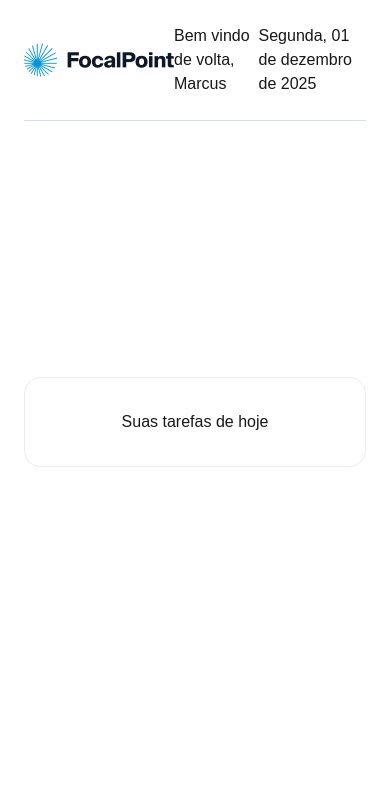
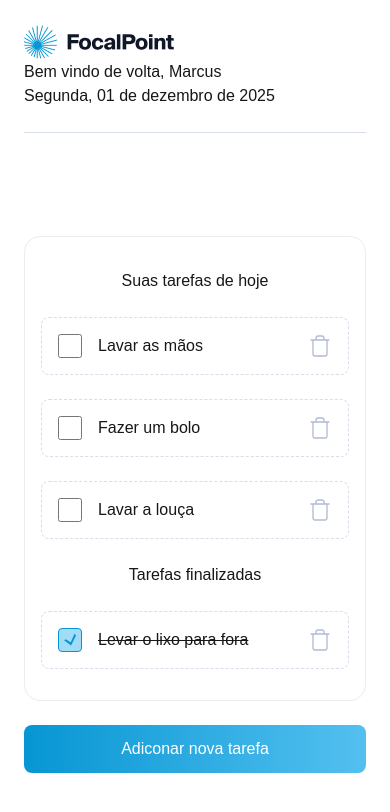
Before and after one commit to AndersonKeller/taskManager, a Next.js app: page / in a window 390 px wide. Shown: the top 812 px of the page. Built offline with nearby package versions, Linux system fonts and the light colour scheme.

Commit message:
feat: add responsive layout, create button component

```diff
--- a/src/app/globals.css
+++ b/src/app/globals.css
@@ -22,7 +22,7 @@ body {
 .container {
   margin: 0 auto;
   max-width: 1328px;
-
+  flex-wrap: wrap;
 }
 main {
     display: flex;
@@ -31,6 +31,11 @@ main {
     height: 100%;
     height: 100vh;
     padding: 0 24px;
+}
+@media (max-width: 692px){
+  main{
+    padding-top: 164px;
+  }
 }
 input[type=checkbox]:checked{
   appearance: none;
@@ -62,6 +67,20 @@ input[type="checkbox"]:checked::before {
   -ms-transform: translate(-50%, -50%) scale(1);
   -o-transform: translate(-50%, -50%) scale(1);
 }
+::-webkit-scrollbar {
+  border-radius: 8px;
+  background-color: #f7f9fd;
+
+  width: 4px;
+  height: 7px;
+}
+
+::-webkit-scrollbar-thumb {
+  border-radius: 10px;
+ background-color: #d7dde9;
+  cursor: pointer;
+}
+
 @layer utilities {
   .text-balance {
     text-wrap: balance;
--- a/src/app/page.tsx
+++ b/src/app/page.tsx
@@ -1,9 +1,17 @@
+"use client";
+import { Button } from "@/components/Button";
 import { TaskList } from "@/components/Tasks/TaskList";
 
 export default function Home() {
+  const newTask = () => {
+    console.log("newtask");
+  };
   return (
-    <section className="mx-auto my-auto w-full max-w-[450px] rounded-2xl border-[#eaecf0] border p-8">
-      <TaskList />
-    </section>
+    <div className="flex flex-col gap-6 w-full max-w-[450px] m-auto">
+      <section className="max-h-[465px]  overflow-y-auto  flex flex-col gap-6 w-full rounded-2xl border-[#eaecf0] border px-4 sm:px-8 py-8">
+        <TaskList />
+      </section>
+      <Button label="Adiconar nova tarefa" onClick={newTask} />
+    </div>
   );
 }
--- /dev/null
+++ b/src/components/Button/index.tsx
@@ -0,0 +1,16 @@
+interface ButtonProps {
+  label: string;
+  type?: "button" | "submit";
+  onClick?: () => void;
+}
+export const Button = ({ label, type, onClick }: ButtonProps) => {
+  return (
+    <button
+      className="text-white bg-gradient-to-r from-[#0796D3] to-[#53C0F0] rounded-lg px-6 py-3"
+      type={type ?? "button"}
+      onClick={onClick}
+    >
+      {label}
+    </button>
+  );
+};
--- a/src/components/Tasks/TaskItem/index.tsx
+++ b/src/components/Tasks/TaskItem/index.tsx
@@ -1,5 +1,5 @@
 import TrashIcon from "@/assets/trash.svg";
-import { iTask } from "@/schemas/task.schemas";
+import { iTask, taskStatus } from "@/schemas/task.schemas";
 import Image from "next/image";
 
 interface TaskItemProps {
@@ -8,10 +8,17 @@ interface TaskItemProps {
 
 export const TaskItem = ({ task }: TaskItemProps) => {
   return (
-    <li className="w-full hover:bg-[#f7f9fd] hover:cursor-grab hover:border-hidden flex items-center justify-between border border-dashed border-[#d7dde9] rounded-lg p-4">
+    <li className="w-full hover:bg-[#f7f9fd] hover:cursor-grab hover:border-transparent flex items-center justify-between border border-dashed border-[#d7dde9] rounded-lg p-4">
       <fieldset className="flex items-center gap-4">
-        <input className="w-6 h-6" type="checkbox" />
-        <p>{task.name}</p>
+        <input
+          className="w-6 h-6"
+          type="checkbox"
+          checked={task.status === taskStatus.finish}
+          readOnly={task.status === taskStatus.finish}
+        />
+        <p className={task.status === taskStatus.finish ? "line-through" : ""}>
+          {task.name}
+        </p>
       </fieldset>
       <Image src={TrashIcon} alt="remove task" />
     </li>
--- a/src/components/Tasks/TaskList/index.tsx
+++ b/src/components/Tasks/TaskList/index.tsx
@@ -1,22 +1,37 @@
 "use client";
 import { taskController } from "@/controllers/task.controller";
 import { TaskItem } from "../TaskItem";
-import { useEffect } from "react";
+import { useEffect, useState } from "react";
 import { taskStore } from "@/stores/task.stores";
+import { iTask, taskStatus } from "@/schemas/task.schemas";
 
 export const TaskList = () => {
+  const [pendings, setPendings] = useState([] as iTask[]);
+  const [finished, setFinished] = useState([] as iTask[]);
   const { init } = taskController;
   const { taskList } = taskStore();
   useEffect(() => {
     init();
-  });
+    console.log(taskList, "taskList");
+    setFinished(taskList.filter((task) => task.status === taskStatus.finish));
+    setPendings(taskList.filter((task) => task.status === taskStatus.pending));
+  }, []);
   return (
-    <ul className="flex flex-col gap-6 items-center">
-      <p>Suas tarefas de hoje</p>
-      {taskList.length > 0 &&
-        taskList.map((task) => {
-          return <TaskItem task={task} key={task.name} />;
-        })}
-    </ul>
+    <>
+      <ul className="flex flex-col gap-6 items-center">
+        <p>Suas tarefas de hoje</p>
+        {pendings.length > 0 &&
+          pendings.map((task) => {
+            return <TaskItem task={task} key={task.name} />;
+          })}
+      </ul>
+      <ul className="flex flex-col gap-6 items-center">
+        <p>Tarefas finalizadas</p>
+        {finished.length > 0 &&
+          finished.map((task) => {
+            return <TaskItem task={task} key={task.name} />;
+          })}
+      </ul>
+    </>
   );
 };
--- a/src/controllers/task.controller.ts
+++ b/src/controllers/task.controller.ts
@@ -1,4 +1,5 @@
 import { taskList } from "@/data/taskList";
+import { iTask, taskStatus } from "@/schemas/task.schemas";
 
 import { parseCookies, setCookie } from "nookies";
 
@@ -13,4 +14,14 @@ export const taskController = {
       });
     }
   },
+  updateList: (list: iTask[]) => {
+    setCookie(null, "@taskList", JSON.stringify(list), {
+      maxAge: 24 * 60 * 60,
+      path: "/",
+    });
+  },
+  updateStatus: (task: iTask) => {
+    task.status = taskStatus.finish;
+    return task;
+  },
 };
--- a/src/stores/task.stores.ts
+++ b/src/stores/task.stores.ts
@@ -1,3 +1,5 @@
+import { taskController } from "@/controllers/task.controller";
+import { taskList } from "@/data/taskList";
 import { iTask } from "@/schemas/task.schemas";
 import { parseCookies } from "nookies";
 import { create } from "zustand";
@@ -6,10 +8,9 @@ interface TaskStore {
   setList: (list: iTask[]) => void;
 }
 const cookies = parseCookies();
+
 export const taskStore = create<TaskStore>((set) => ({
-  taskList: cookies["@taskList"]
-    ? JSON.parse(cookies["@taskList"])
-    : ([] as iTask[]),
+  taskList: cookies["@taskList"] ? JSON.parse(cookies["@taskList"]) : taskList,
   setList: (list: iTask[]) =>
     set(() => ({
       taskList: list,
```
